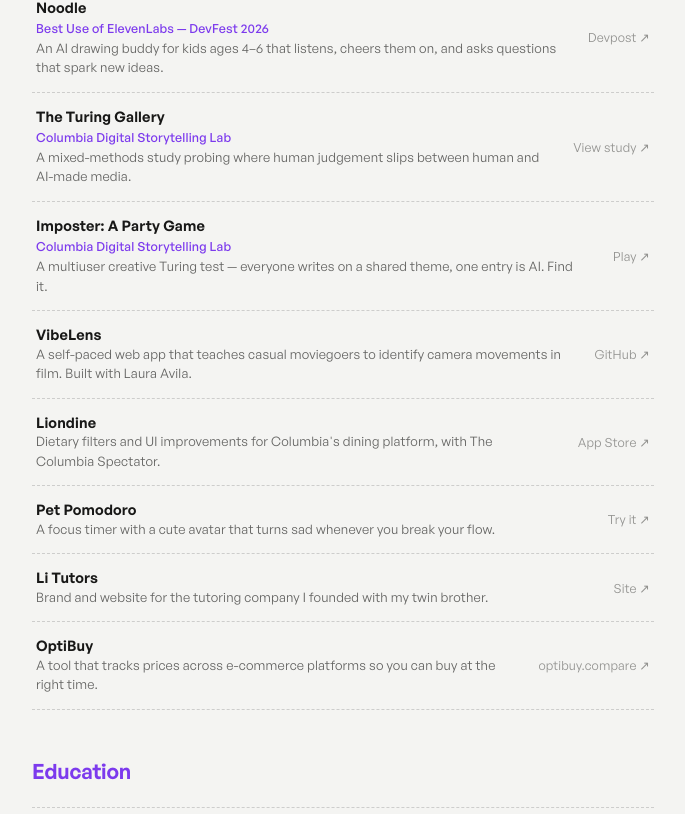
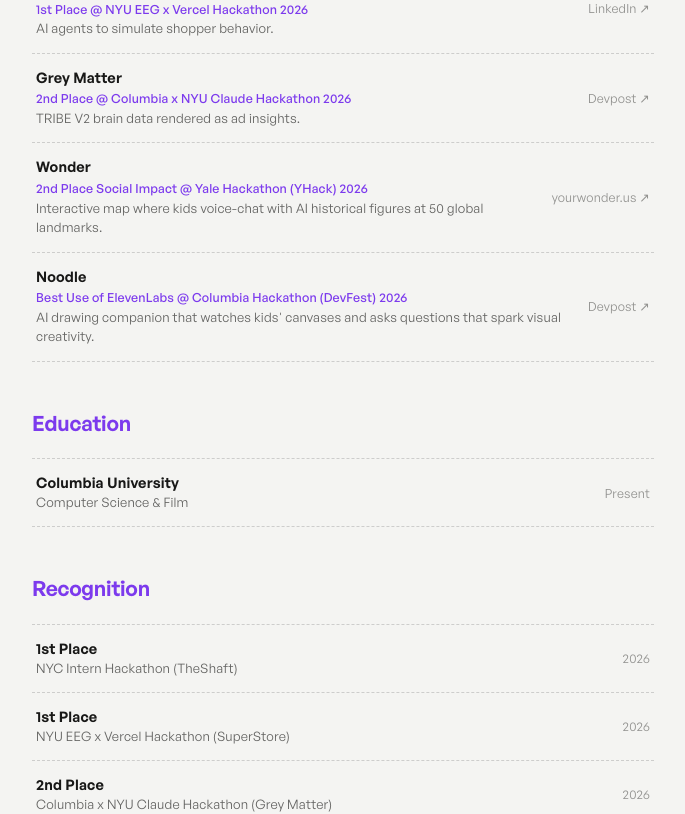
Before and after one commit to jessie-qs-li/portfolio, a Next.js app: page / in a window 1280 px wide. Shown: the part 1597-2411 px from the top of the page, without its empty margins (476-1161 px from the left). Built offline with nearby package versions, Linux system fonts and the light colour scheme; no server answers.

Commit message:
Rewrite Projects as five hackathon wins; sync Recognition list

```diff
--- a/app/page.tsx
+++ b/app/page.tsx
@@ -14,15 +14,11 @@
 ]
 
 const PROJECTS = [
-  { name: "Wonder", desc: "Location-based AI voice chats that let kids talk to famous historical figures right where history happened.", award: "2nd Place Social Impact — YHack 2026", url: "https://www.yourwonder.us/", link: "yourwonder.us" },
-  { name: "Noodle", desc: "An AI drawing buddy for kids ages 4–6 that listens, cheers them on, and asks questions that spark new ideas.", award: "Best Use of ElevenLabs — DevFest 2026", url: "https://devpost.com/software/noodle-2aotw6", link: "Devpost" },
-  { name: "The Turing Gallery", desc: "A mixed-methods study probing where human judgement slips between human and AI-made media.", award: "Columbia Digital Storytelling Lab", url: "https://turing-gallery.vercel.app/", link: "View study" },
-  { name: "Imposter: A Party Game", desc: "A multiuser creative Turing test — everyone writes on a shared theme, one entry is AI. Find it.", award: "Columbia Digital Storytelling Lab", url: "https://partygame-ten.vercel.app/", link: "Play" },
-  { name: "VibeLens", desc: "A self-paced web app that teaches casual moviegoers to identify camera movements in film. Built with Laura Avila.", url: "https://github.com/jessie-qs-li/uidesign-filmmovements", link: "GitHub" },
-  { name: "Liondine", desc: "Dietary filters and UI improvements for Columbia's dining platform, with The Columbia Spectator.", url: "https://apps.apple.com/us/app/columbia-spectator/id6470171397", link: "App Store" },
-  { name: "Pet Pomodoro", desc: "A focus timer with a cute avatar that turns sad whenever you break your flow.", url: "https://petpomodoro-draft.figma.site/", link: "Try it" },
-  { name: "Li Tutors", desc: "Brand and website for the tutoring company I founded with my twin brother.", url: "https://li-tutors.figma.site/", link: "Site" },
-  { name: "OptiBuy", desc: "A tool that tracks prices across e-commerce platforms so you can buy at the right time.", url: "https://www.optibuy.compare/", link: "optibuy.compare" },
+  { name: "TheShaft", desc: "3D dorm room reconstruction and ideation with WorldLabs.", award: "1st Place @ NYC Intern Hackathon 2026", url: "https://www.linkedin.com/feed/update/urn:li:activity:7476655026405412864/", link: "LinkedIn" },
+  { name: "SuperStore", desc: "AI agents to simulate shopper behavior.", award: "1st Place @ NYU EEG x Vercel Hackathon 2026", url: "https://www.linkedin.com/feed/update/urn:li:activity:7457816648155099136/", link: "LinkedIn" },
+  { name: "Grey Matter", desc: "TRIBE V2 brain data rendered as ad insights.", award: "2nd Place @ Columbia x NYU Claude Hackathon 2026", url: "https://devpost.com/software/grey-matter-l3e4ap", link: "Devpost" },
+  { name: "Wonder", desc: "Interactive map where kids voice-chat with AI historical figures at 50 global landmarks.", award: "2nd Place Social Impact @ Yale Hackathon (YHack) 2026", url: "https://www.yourwonder.us/", link: "yourwonder.us" },
+  { name: "Noodle", desc: "AI drawing companion that watches kids' canvases and asks questions that spark visual creativity.", award: "Best Use of ElevenLabs @ Columbia Hackathon (DevFest) 2026", url: "https://devpost.com/software/noodle-2aotw6", link: "Devpost" },
 ]
 
 const SKILLS = [
@@ -31,6 +27,9 @@
 ]
 
 const RECOGNITION = [
+  { title: "1st Place", org: "NYC Intern Hackathon (TheShaft)", year: "2026" },
+  { title: "1st Place", org: "NYU EEG x Vercel Hackathon (SuperStore)", year: "2026" },
+  { title: "2nd Place", org: "Columbia x NYU Claude Hackathon (Grey Matter)", year: "2026" },
   { title: "2nd Place, Social Impact", org: "YHack — Yale Hackathon (Wonder)", year: "2026" },
   { title: "Best Use of ElevenLabs", org: "DevFest — Columbia Hackathon (Noodle)", year: "2026" },
   { title: "Annie Hall Award", org: "Double Exposure — film writing", year: "" },
```
